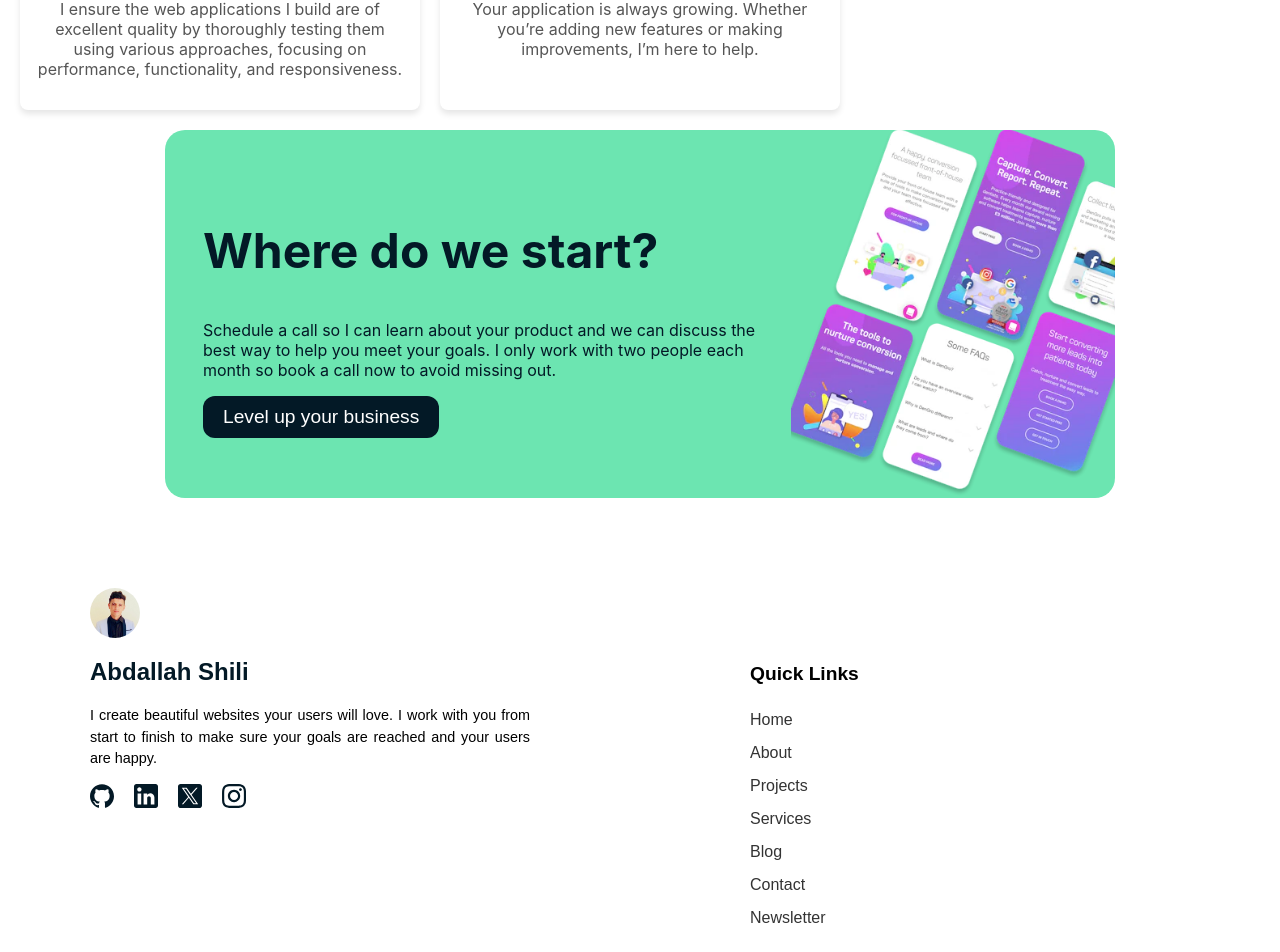
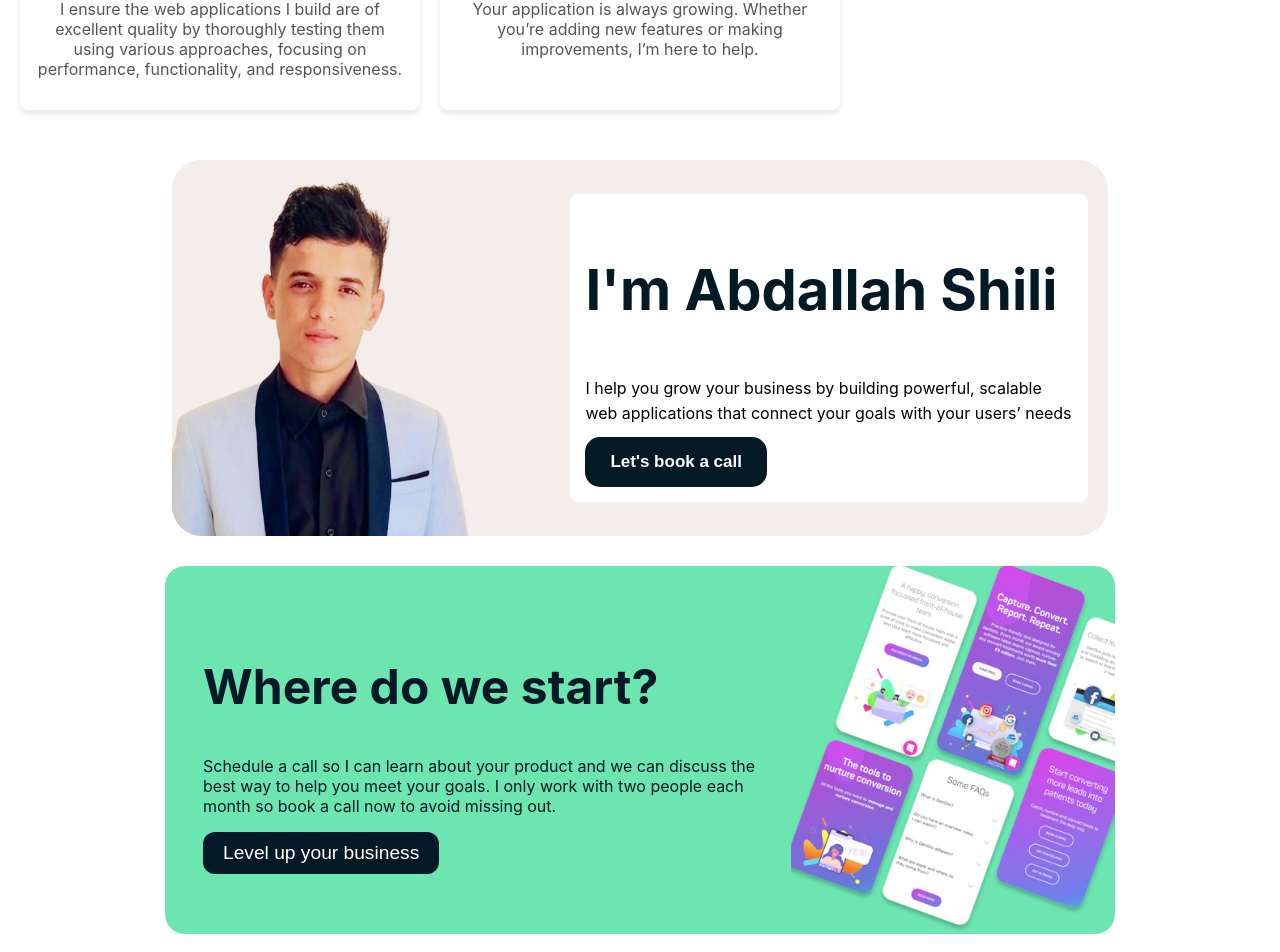
Before and after one commit to AbdallahSHILI/My_Portfolio, a React (Create React App) app: page / in a window 1280 px wide. Shown: the part 2149-3101 px from the top of the page. Built offline with nearby package versions, Linux system fonts and the light colour scheme.

Commit message:
try to fix addBook component

```diff
--- /dev/null
+++ b/src/Pages/Home/LetsAddBook/addBook.css
@@ -0,0 +1,53 @@
+.add-book-container {
+  display: flex;
+  margin: 30px auto;
+  align-items: center;
+  background-color: var(--primary-color);
+  width: 70%;
+  height: 21rem;
+  padding: 20px;
+  border-radius: 30px;
+  overflow: hidden; /* This will hide any overflow from the image */
+  position: relative;
+}
+
+.profile_pic {
+  width: 40%;
+  height: 112%;
+  margin-right: 20px;
+  position: relative;
+  right: 96px; /* Moves the image out slightly to the left */
+  transform: translateX(10%);
+}
+
+.text-content {
+  background-color: white;
+  padding: 15px;
+  border-radius: 8px;
+}
+
+.intro-text {
+  font-size: 3.5rem;
+  font-weight: bold;
+}
+
+.description {
+  margin: 10px 0;
+  font-size: 1rem;
+}
+
+.book-call-button {
+  background-color: var(--third-color);
+  color: white;
+  border: none;
+  font-size: 17px;
+  height: 50px;
+  padding: 15px 25px;
+  border-radius: 15px;
+  cursor: pointer;
+  font-weight: bold;
+}
+
+.book-call-button:hover {
+  opacity: 0.9;
+}
--- /dev/null
+++ b/src/Pages/Home/LetsAddBook/addBook.jsx
@@ -0,0 +1,21 @@
+import React from "react";
+import "./addBook.css";
+import MyPic from "../../../Components/Assests/My-pic-addBook.jpg";
+
+const AddBook = () => {
+  return (
+    <div className="add-book-container">
+      <img src={MyPic} alt="Abdallah Shili" className="profile_pic" />
+      <div className="text-content">
+        <h1 className="intro-text">I'm Abdallah Shili</h1>
+        <p className="description">
+          I help you grow your business by building powerful, scalable web
+          applications that connect your goals with your users’ needs
+        </p>
+        <button className="book-call-button">Let's book a call</button>
+      </div>
+    </div>
+  );
+};
+
+export default AddBook;
--- a/src/Pages/Home/home.jsx
+++ b/src/Pages/Home/home.jsx
@@ -5,6 +5,7 @@ import {
   CopyRight,
   LevelUp,
   MainHome,
+  LetsAddBook,
   ScreenshotGif,
   HomeServices,
 } from "../index";
@@ -14,6 +15,7 @@ const Home = () => {
       <MainHome />
       <ScreenshotGif />
       <HomeServices />
+      <LetsAddBook />
       <LevelUp />
       <AboutFooter />
       <CopyRight />
--- a/src/Pages/index.js
+++ b/src/Pages/index.js
@@ -8,6 +8,7 @@ export { default as CopyRight } from "./About/CopyRight/copyRight";
 export { default as MyStory } from "./About/MyStory/myStory";
 export { default as ContactMe } from "./HireMeToday/ContactMe/contactMe";
 export { default as MainHome } from "./Home/MainHome/mainHome";
+export { default as LetsAddBook } from "./Home/LetsAddBook/addBook";
 export { default as ScreenshotGif } from "./Home/ScreenShotGif/screenshotGif";
 export { default as HomeServices } from "./Home/Services/services";
 export { default as Services } from "./Services/services";
```
Also changed, not shown: src/Components/Assests/My-pic-addBook.jpg (added).
